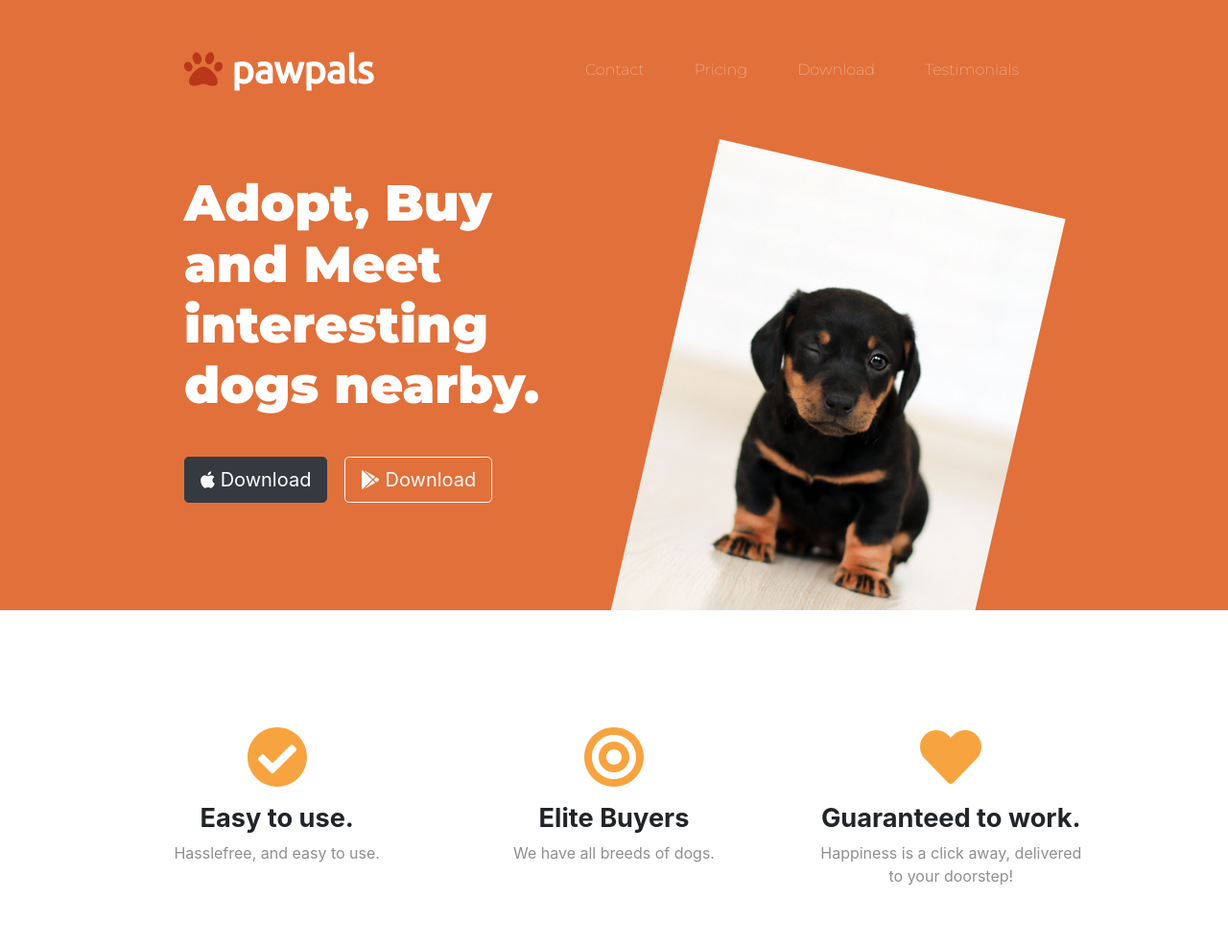
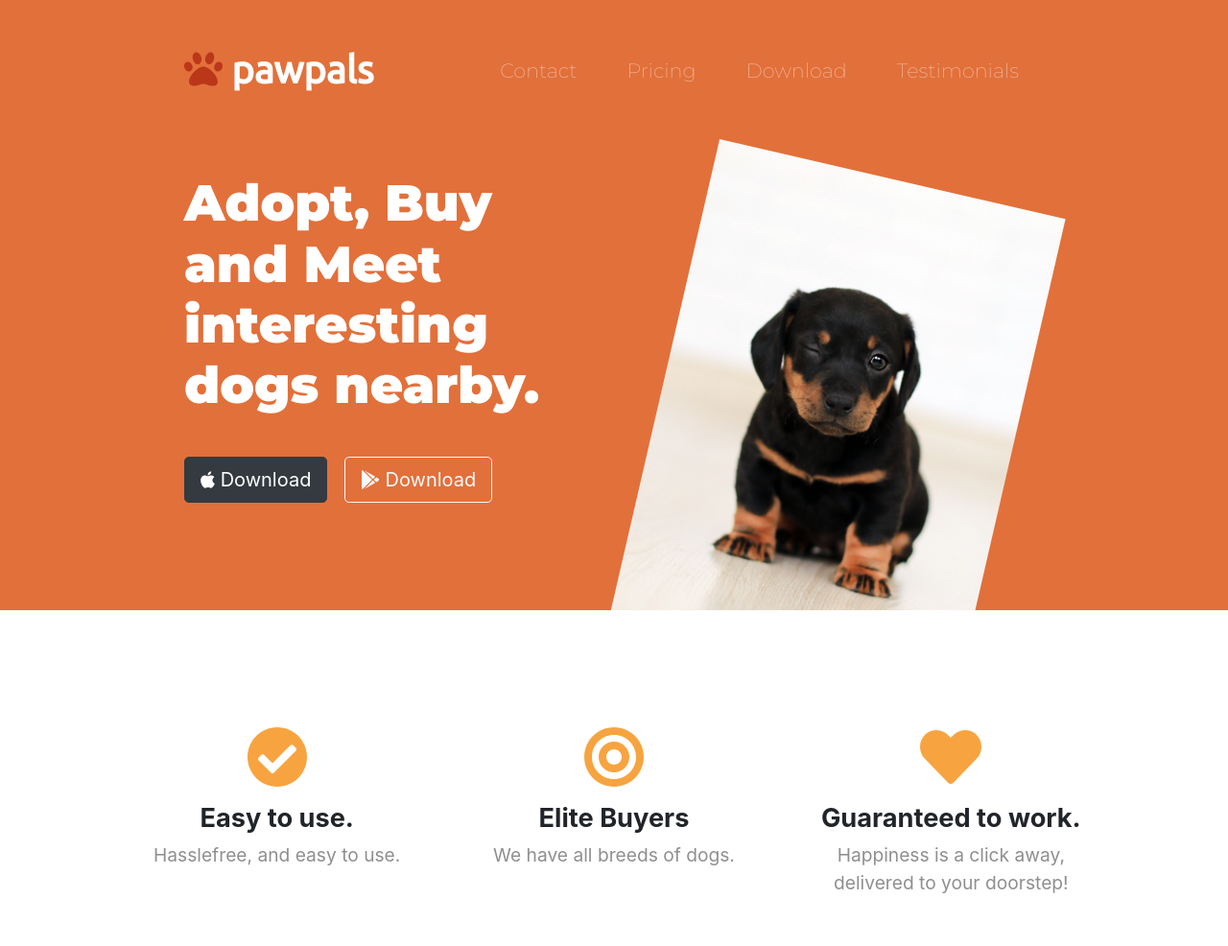
Before and after one commit to antarabanerjee/PawPals, a plain HTML site: page index.html in a window 1280 px wide. Shown: the top 986 px of the page at 96% size. Drawn offline with nearby package versions, Linux system fonts and the light colour scheme.

Commit message:
bugs fix

```diff
--- a/css/styles.css
+++ b/css/styles.css
@@ -37,7 +37,7 @@ padding: 0 0 4.5rem;
 }
 .nav-link{
   font-family: 'Montserrat', sans-serif;
-  font-size: 1.4 rem;
+  font-size: 1.3rem;
 }
 
 /* Button section */
@@ -69,6 +69,7 @@ position: relative;
 }
 
 p{
+  font-size: 1.2rem;
   color: #8f8f8f;
 }
 
--- a/index.html
+++ b/index.html
@@ -141,7 +141,7 @@
 
   <section id="press">
 
-    <img class="press-logo" src="images/tc.png" alt="tc-logo">
+
     <img class="press-logo" src="images/tnw.png" alt="tnw-logo">
     <img class="press-logo" src="images/bizinsider.png" alt="biz-insider-logo">
     <img class="press-logo" src="images/mashable.png" alt="mashable-logo">
```
